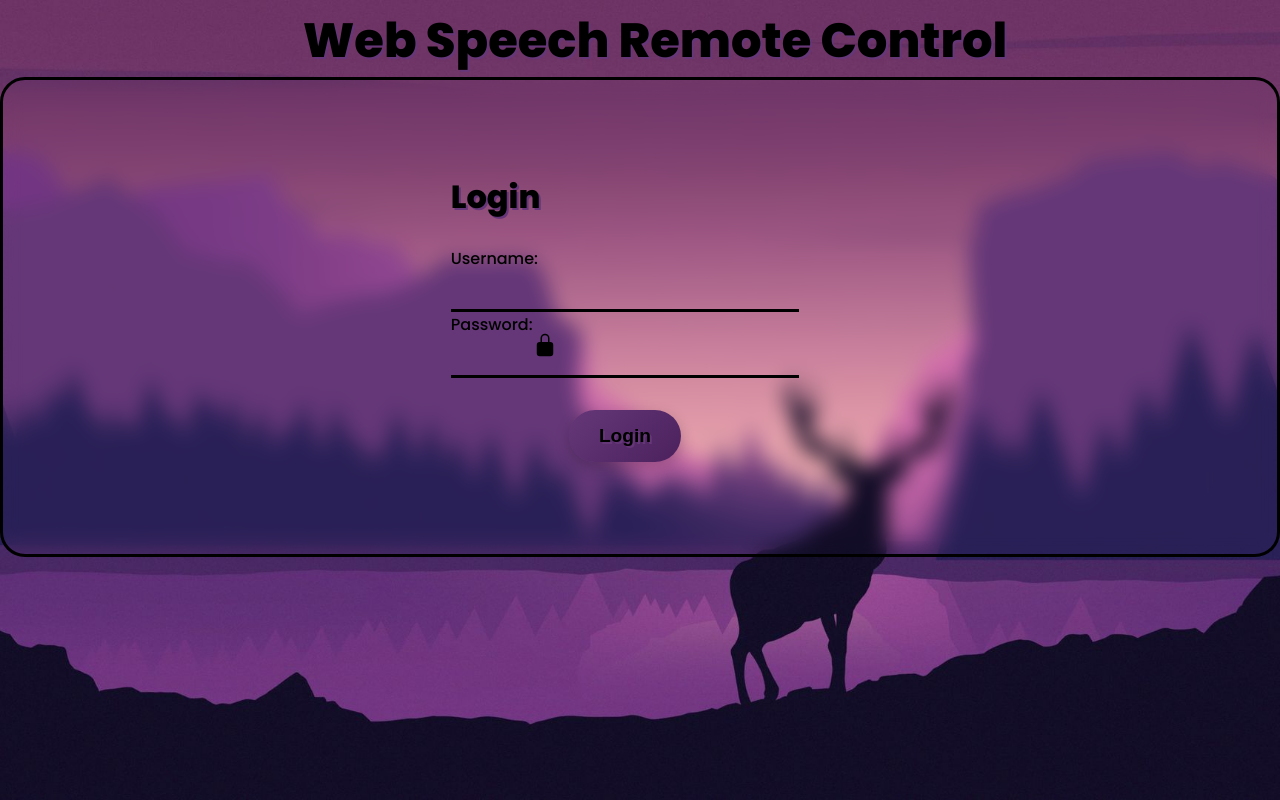
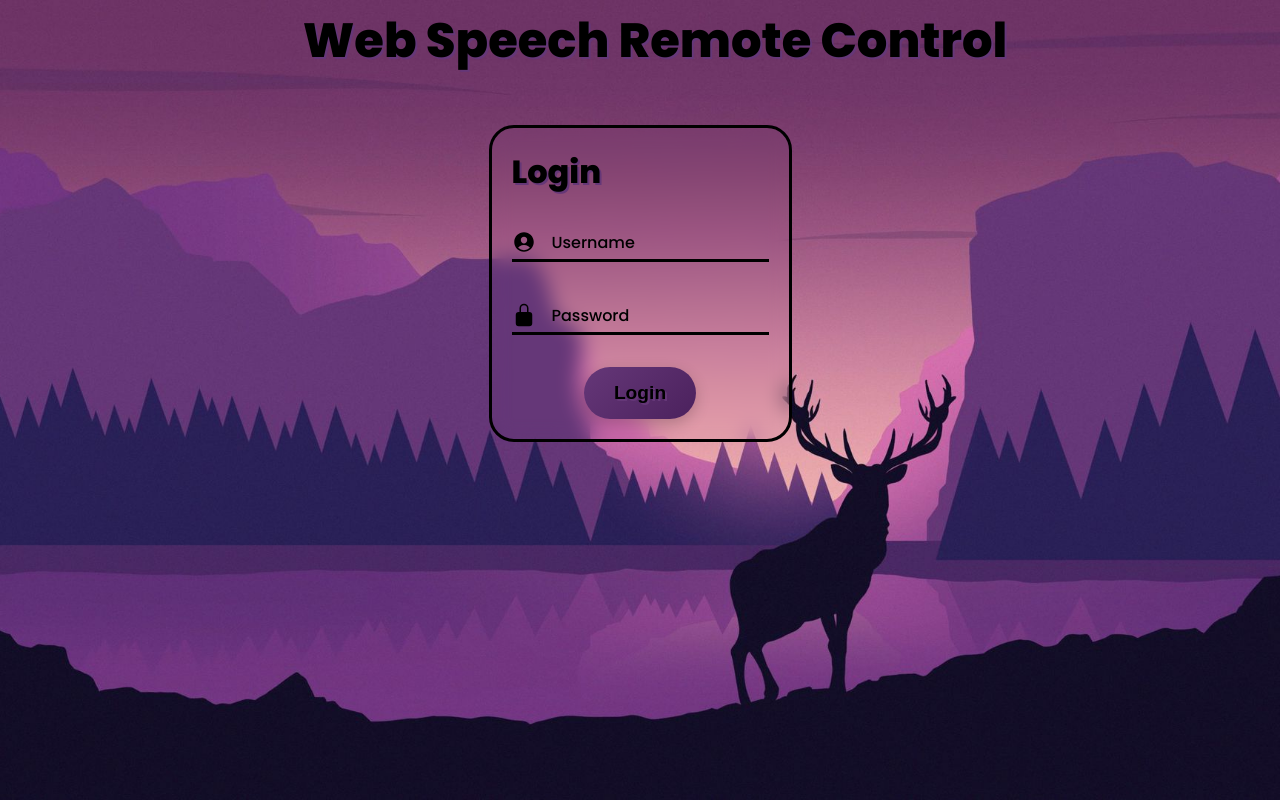
Before and after one commit to bafaurazan/Web_Speech_remote_control, a Django app: page / in a window 1280 px wide. Run offline with Django 5.2, Linux system fonts and the light colour scheme.

Commit message:
Wstepna naprawa okna logowania

```diff
--- a/api/chat/templates/chat/main.html
+++ b/api/chat/templates/chat/main.html
@@ -17,13 +17,17 @@
     <header>
         <h2 class="title">Web Speech Remote Control</h2>
     </header>
+    <div class="loginbox1">
         <div id="login">
             <form id="form-join">
                 <h1 id="logintext">Login</h1>
-            <label for="username">Username:</label>
+                <div id="loginbox">
+                    <label for="username">Username</label>
+                    <img src="/static/images/person-circle.svg" class="icon">
                     <input id="username" type="text" required>
+                </div>
                 <div id="loginbox">
-                <label for="password">Password:</label>
+                    <label for="password">Password</label>
                     <img src="/static/images/lock-closed.svg" class="icon">
                     <input id="password" type="password" required>
                 </div>
@@ -31,7 +35,7 @@
                     <button type="submit" id="btn-join">Login</button>
                 </div>
             </form>
-        <p class="title"></p>
+        </div>
     </div>
 
     <div id="mainContent" style="display: none;">
@@ -56,21 +60,18 @@
         <div>
             <button id="move-forward">Move Forward</button>
             <button id="move-backward">Move Forward</button>
+            <button id="btn-share-screen">Share Screen</button>
+            <button id="start-record-btn">Rozpocznij nagrywanie</button>
+            <button id="stop-record-btn" disabled>Zatrzymaj nagrywanie</button>
         </div>
         <div>
-            <button id="start-record-btn">Rozpocznij nagrywanie</button>
-            <button id="stop-record-btn" disabled>Zatrzymaj nagrywanie</button>
             <p id="recording-status"></p>
             <h2>Rozpoznany tekst:</h2>
             <p id="recognized-text"></p>
+        </div>
+    </div>
     <script type="text/javascript" src="{% static 'js/webSpeechApi.js' %}"></script>
-        </div>
-
-        <button id="btn-share-screen">Share Screen</button>
-
     <script type="text/javascript" src="{% static 'js/share_screen.js' %}"></script>
-
-    </div>
     <script type="text/javascript" src="{% static 'js/main.js' %}"></script>
 </body>
 </html>
--- a/api/static/css/main.css
+++ b/api/static/css/main.css
@@ -15,7 +15,7 @@ body {
     height: 100vh;
     margin: 0;
     color: black;
-    overflow: hidden;
+    overflow-x: hidden;
 }
 
 .header{
@@ -39,12 +39,14 @@ body {
     transition: opacity 0.3s;
 }
 
-
-#login{
+.loginbox1{
     display: flex;
     justify-content: center;
     align-items: center;
-    height: 60%;
+}
+
+#login{
+    margin-top: 3em;
     backdrop-filter: blur(10px);
     padding: 20px;
     border: solid 3px black;
@@ -136,9 +138,8 @@ input:valid + label {
     font-size: 0.75rem;
     color: black;
 }
-/* cos nie tak z label bo wtedy username: zlatuje w lewo */
 
-/*
+
 label {
     position: absolute;
     left: 40px;
@@ -155,12 +156,7 @@ input:valid ~ .icon {
     opacity: 1;
     color: #653778;
 }
-*/
 
-
-/* nie zauwazulem roznicy */
-
-/*
 @keyframes slideIn {
     from {
         transform: translateY(-20px);
@@ -214,11 +210,20 @@ input:valid ~ .icon {
     background-color: #360d49;
 }
 
-*/
 
-/* to nie jest wykozystywane na stronie */
 
-/*.chattext{
+
+
+
+
+
+
+
+
+
+
+
+.chattext{
     margin: 0 auto;
     text-shadow: 2px 2px #653778;
 }
@@ -296,7 +301,11 @@ input:valid ~ .icon {
     transform: scale(1.1);
 }
 
-*/
+
+
+
+
+
 
 h3 {
     margin-bottom: 15px;
```
Lines whose indentation alone changed are shown as unchanged.
